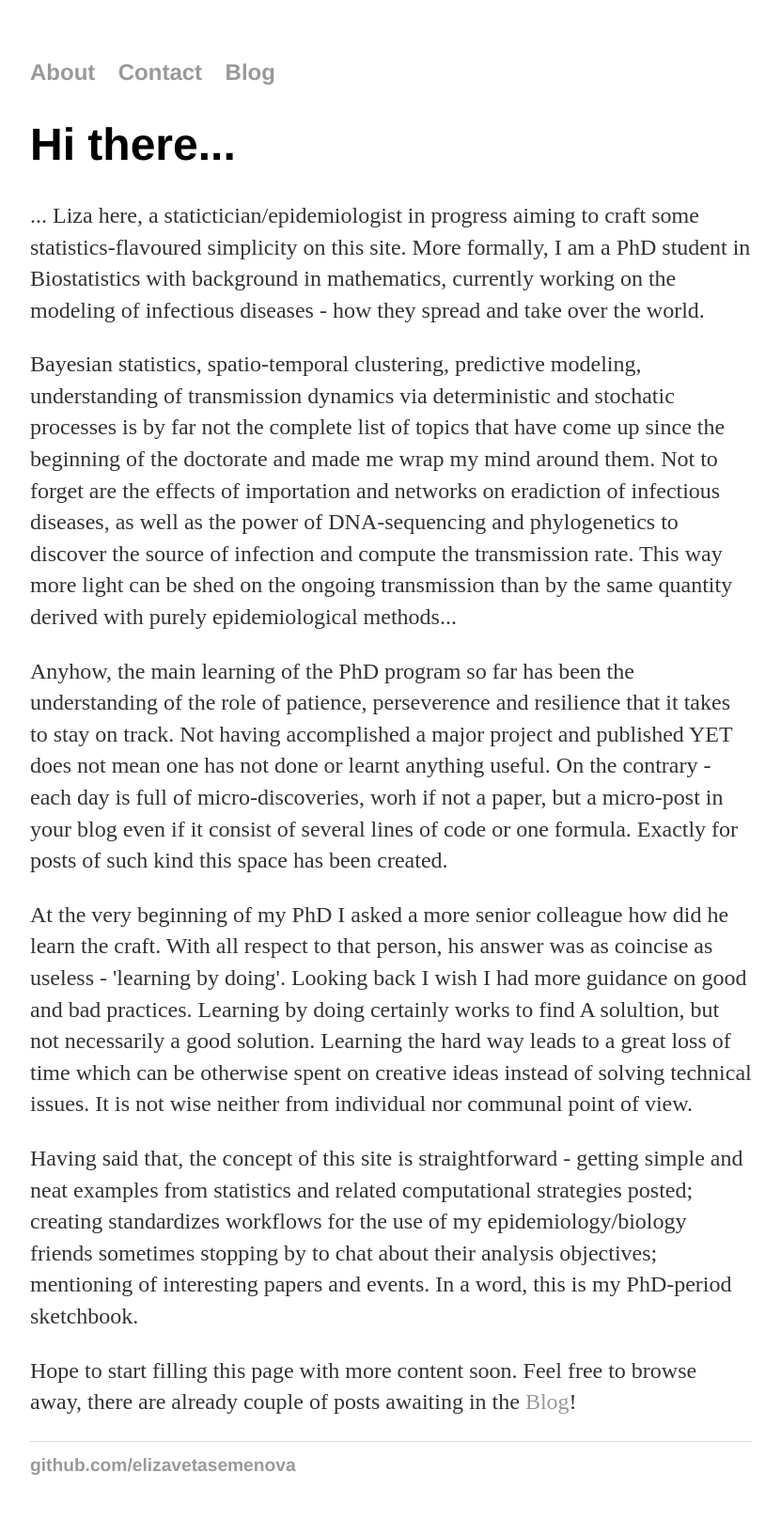
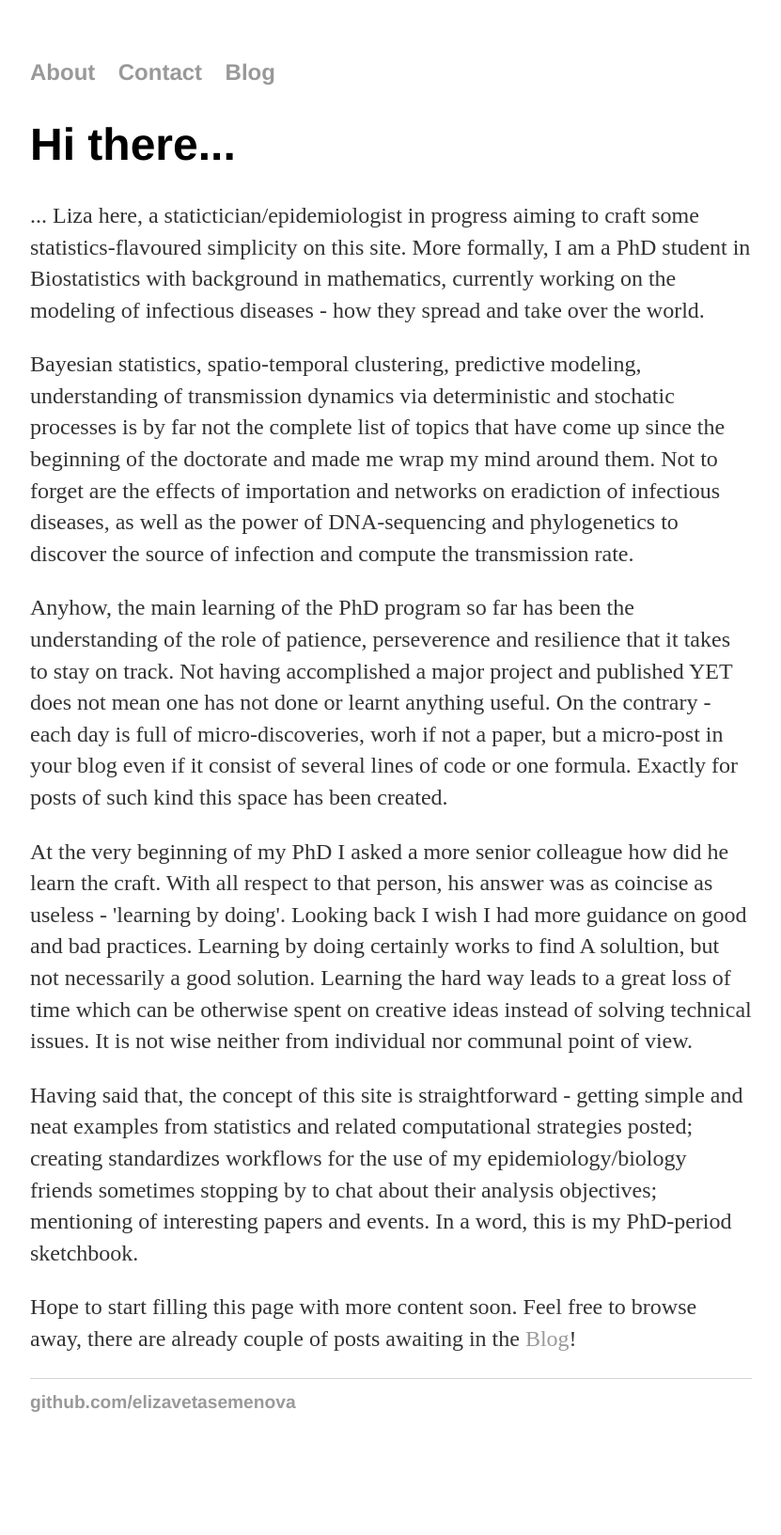
Before and after one commit to elizavetasemenova/elizavetasemenova.github.io, a Jekyll site: the page built from index.html, in a window 1280 px wide. Shown: the whole page at 94% size, without its empty margins (224-1055 px from the left). Built offline with Jekyll 4.4.1, drawn with Linux system fonts in a browser that asks for light colours; after the commit the page ends 1566 px from its top, so only the background shows below that.

Commit message:
Update index.html

```diff
--- a/index.html
+++ b/index.html
@@ -14,8 +14,7 @@ title: Liza Semenova, statistician in progress
 		is by far not the complete list of topics that have come up since the beginning of the doctorate
 		and made me wrap my mind around them. Not to forget are the effects of importation and networks on eradiction of
 		infectious diseases, as well as the power of DNA-sequencing and phylogenetics to discover the source of infection and
-		compute the transmission rate. This way more light can be shed on the ongoing transmission than by the same quantity
-		derived with purely epidemiological methods...
+		compute the transmission rate.
 	</p>
 
 
```
